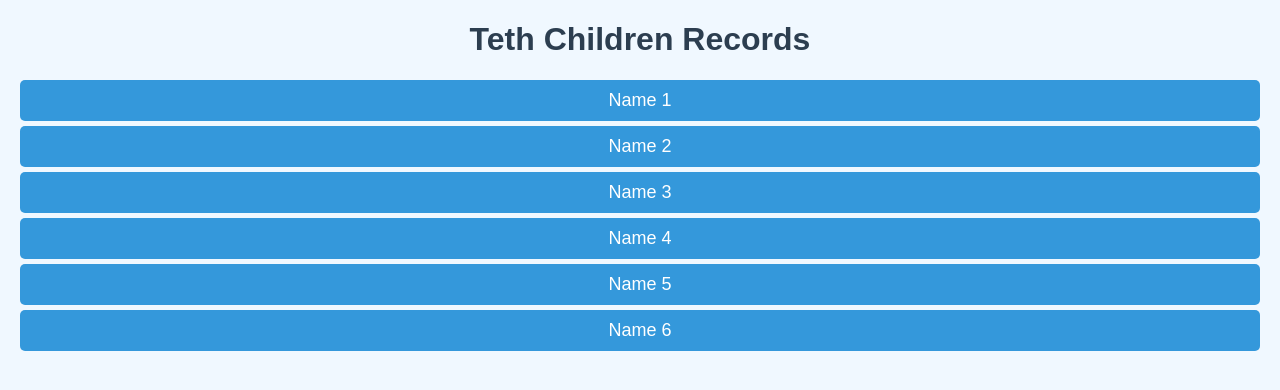
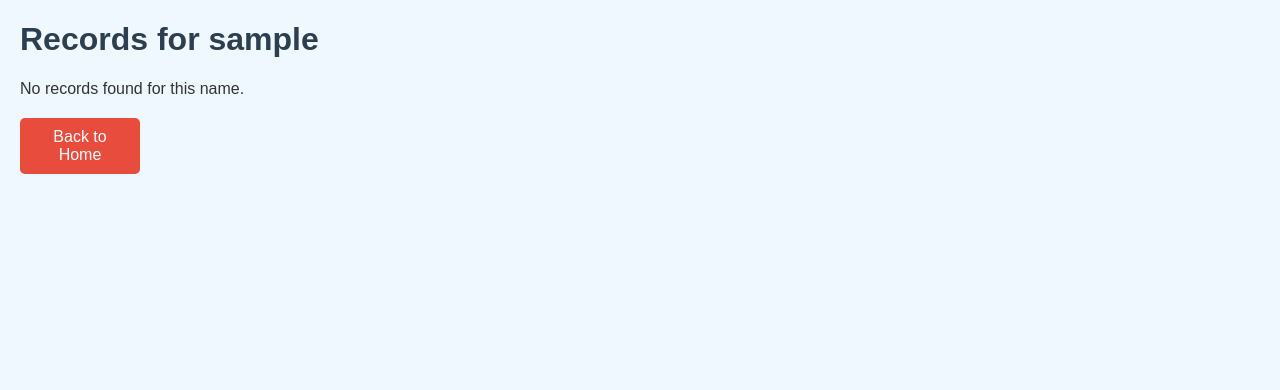
Before and after one commit to ibrahimbish1/teth, a Flask app: a page that uses templates/record_page.html in a window 1280 px wide. Shown: the top 390 px of the page. Run offline with Flask 3, Linux system fonts and the light colour scheme.

Commit message:
Update record_page.html

```diff
--- a/templates/record_page.html
+++ b/templates/record_page.html
@@ -3,7 +3,7 @@
 <head>
     <meta charset="UTF-8">
     <meta name="viewport" content="width=device-width, initial-scale=1.0">
-    <title>Teth Children Records</title>
+    <title>Records for {{ name }}</title>
     <style>
         body {
             font-family: Arial, sans-serif;
@@ -11,57 +11,70 @@
             background-color: #f0f8ff; /* Light blue background */
             color: #333; /* Darker text for contrast */
         }
-        h1 {
-            text-align: center;
+        h1, h2 {
             color: #2c3e50; /* Darker blue for headings */
         }
-        .name-button {
-            display: block;
-            width: 100%;
+        .record {
+            margin: 10px 0;
+            background-color: #ecf0f1; /* Light gray for records */
             padding: 10px;
-            margin: 5px 0;
-            background-color: #3498db; /* Blue button */
+            border-radius: 5px;
+        }
+        .back-button {
+            padding: 10px;
+            background-color: #e74c3c; /* Red button */
             color: white;
             border: none;
             border-radius: 5px;
             cursor: pointer;
+            font-size: 16px;
             text-align: center;
-            font-size: 18px;
+            display: block;
+            margin-top: 20px;
+            width: 100px;
+            text-decoration: none;
         }
-        .name-button:hover {
-            background-color: #2980b9; /* Darker blue on hover */
-        }
-        #records {
-            margin-top: 20px;
+        .back-button:hover {
+            background-color: #c0392b; /* Darker red on hover */
         }
     </style>
 </head>
 <body>
 
-<h1>Teth Children Records</h1>
-<div id="names-list"></div>
+<h1>Records for {{ name }}</h1>
+<div id="records"></div>
+
+<a class="back-button" href="/">Back to Home</a>
 
 <script>
-    // Fetch all names when the page loads
-    window.onload = fetchNames;
-
-    async function fetchNames() {
-        const response = await fetch('/names');
-        const names = await response.json();
-        displayNames(names);
+    async function fetchRecords() {
+        const name = "{{ name }}"; // The name is passed from Flask
+        const response = await fetch(`/records/${name}`);
+        const records = await response.json();
+        displayRecords(name, records);
     }
 
-    function displayNames(names) {
-        const namesList = document.getElementById('names-list');
-        namesList.innerHTML = '';
-        names.forEach(name => {
-            const btn = document.createElement('button');
-            btn.innerText = name;
-            btn.className = 'name-button';
-            btn.onclick = () => window.location.href = `/record_page/${name}`; // Navigate to the record page
-            namesList.appendChild(btn);
-        });
+    function displayRecords(name, records) {
+        const recordsDiv = document.getElementById('records');
+
+        if (records.message) {
+            recordsDiv.innerHTML = `<p>${records.message}</p>`;
+            return;
+        }
+
+        for (const [date, recordList] of Object.entries(records)) {
+            const dayName = new Date(date).toLocaleDateString('en-US', { weekday: 'long' });
+            recordsDiv.innerHTML += `<h2>${dayName} (${date})</h2>`;
+            recordList.forEach(record => {
+                const time = record.time || 'N/A';
+                const personId = record.id || 'N/A';
+                recordsDiv.innerHTML += `<div class="record">Time: ${time}, ID: ${personId}</div>`;
+            });
+        }
     }
+
+    // Fetch records when the page loads
+    window.onload = fetchRecords;
 </script>
 
 </body>
```
